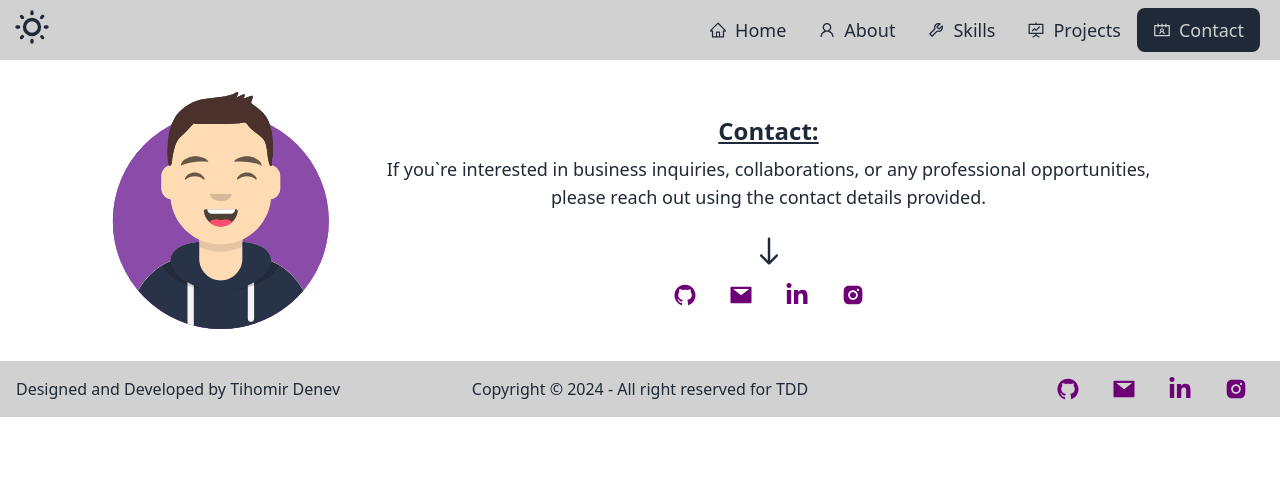
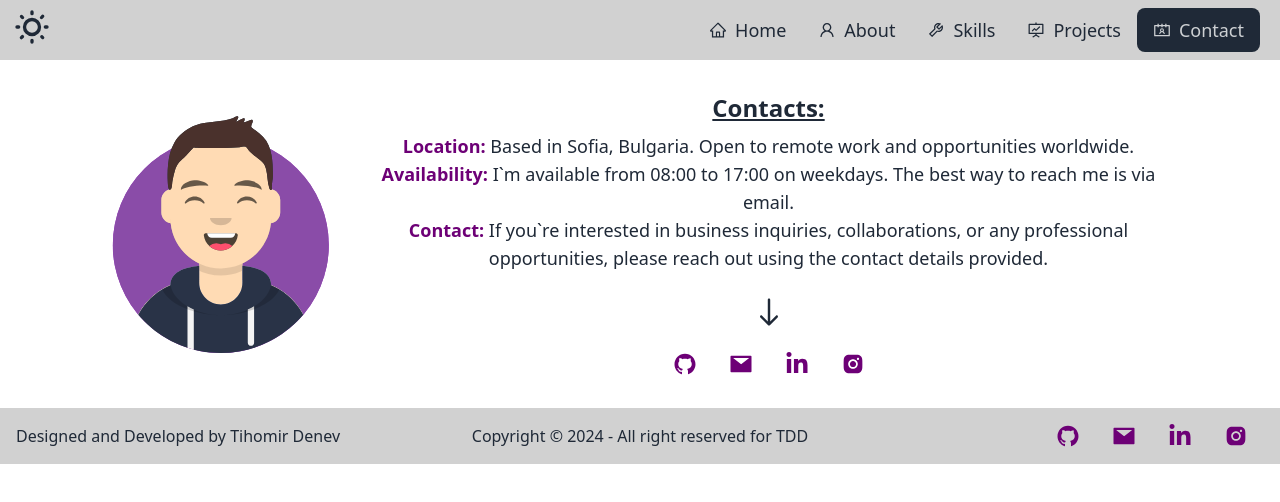
Before and after one commit to TihomirDenev/My-PortFolio, a React (Vite) app: page /contact in a window 1280 px wide. Shown: the top 502 px of the page. Built offline with nearby package versions, Linux system fonts and the light colour scheme.

Commit message:
Add Location and Availability in  Contact page

```diff
--- a/src/common/constants.js
+++ b/src/common/constants.js
@@ -1,3 +1,10 @@
 export const LIGHT_THEME = 'fantasy';
 
 export const DARK_THEME = 'sunset';
+
+export const LOCATION = 'Sofia, Bulgaria';
+
+export const workHours = {
+  from: '08:00',
+  to: '17:00',
+};
--- a/src/views/Contact/Contact.jsx
+++ b/src/views/Contact/Contact.jsx
@@ -1,6 +1,7 @@
 import Connect from '../../components/Connect/Connect';
 import { IoIosArrowRoundDown } from 'react-icons/io';
 import avatar from '../../assets/avatar.svg';
+import { LOCATION, workHours } from '../../common/constants';
 
 export default function Contact() {
   return (
@@ -10,13 +11,25 @@ export default function Contact() {
         alt='Avatar'
       />
       <div className='flex flex-col items-center ml-10'>
-        <h1 className='text-2xl font-bold underline'>Contact: </h1>
-        <p className='text-center text-lg m-2'>
-          If you`re interested in business inquiries, collaborations, or any
-          professional opportunities, please reach out using the contact details
-          provided.
-        </p>
-        <IoIosArrowRoundDown className='text-5xl my-2' />
+        <h1 className='text-2xl font-bold underline'>Contacts: </h1>
+        <div className='text-center text-lg mt-2'>
+          <p>
+            <strong className='text-primary'>Location:</strong> Based in{' '}
+            {LOCATION}. Open to remote work and opportunities worldwide.
+          </p>
+          <p>
+            <strong className='text-primary'>Availability:</strong> I`m
+            available from {workHours.from} to {workHours.to} on weekdays. The
+            best way to reach me is via email.
+          </p>
+          <p>
+            <strong className='text-primary'>Contact:</strong> If you`re
+            interested in business inquiries, collaborations, or any
+            professional opportunities, please reach out using the contact
+            details provided.
+          </p>
+        </div>
+        <IoIosArrowRoundDown className='text-5xl my-4' />
         <Connect />
       </div>
     </div>
--- a/src/views/Home/Home.jsx
+++ b/src/views/Home/Home.jsx
@@ -27,10 +27,14 @@ export default function Home() {
           I`m Tihomir Denev
         </p>
         <p className='font-bold duration-300 hover:text-info'>
-          Junior Front-End Developer
+          Junior Web Developer
         </p>
 
         <div className='my-6'>
+          <p className='text-base text-center mb-3'>
+            Feel free to <strong className='text-primary'>connect</strong> with
+            me
+          </p>
           <Connect />
         </div>
         <a
```
